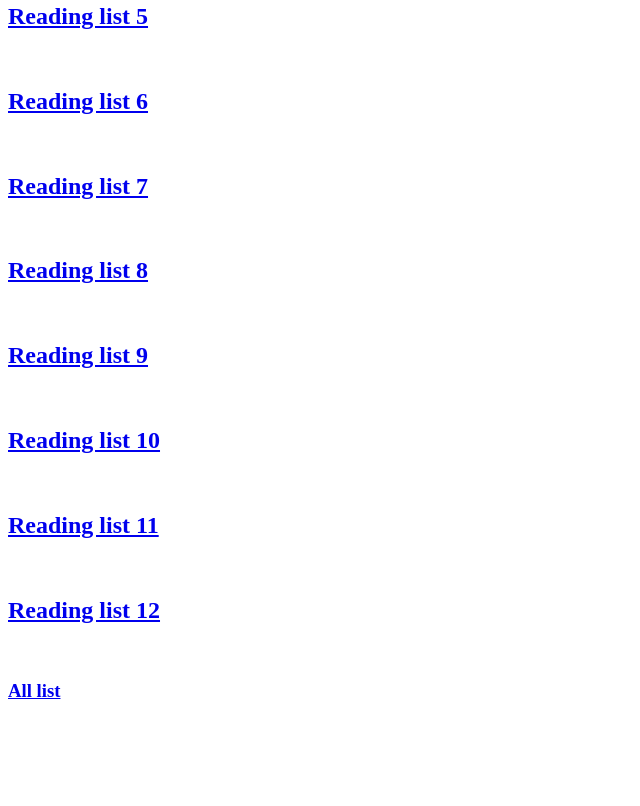
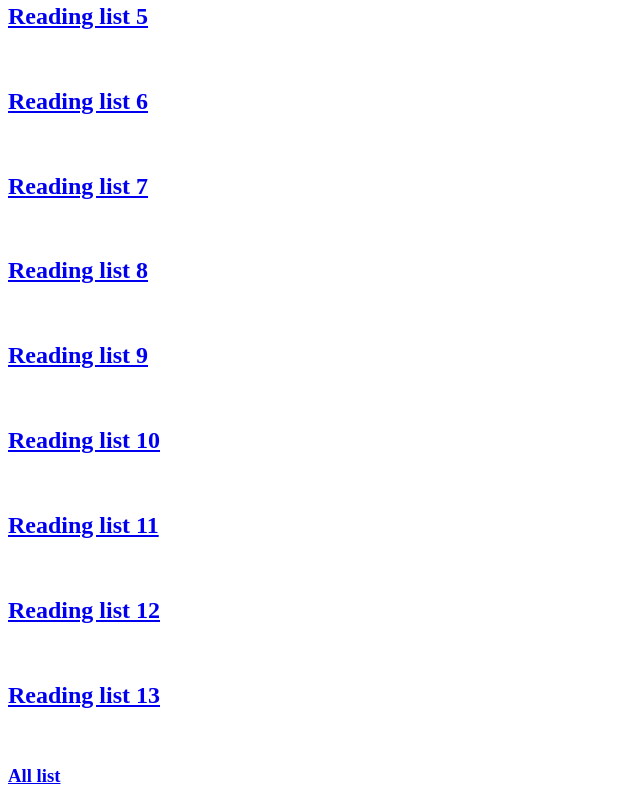
Before and after one commit to animalmodel/sensorimotor_JC, a plain HTML site: page index.html in a window 1280 px wide. Shown: the part 454-1260 px from the top of the page, without its empty margins (0-640 px from the left). Before the commit the page ends 1175 px from the top, so only its background shows below. Drawn offline with Linux system fonts and the light colour scheme.

Commit message:
Update index.html

```diff
--- a/index.html
+++ b/index.html
@@ -32,6 +32,8 @@
     <br/>
     <h2><a href="list12.html">Reading list 12</a></h2>
     <br/>
+    <h2><a href="list13.html">Reading list 13</a></h2>
+    <br/>
     <h3><a href="list_all.html">All list</a></h2>
 </body>
 </html>
```
